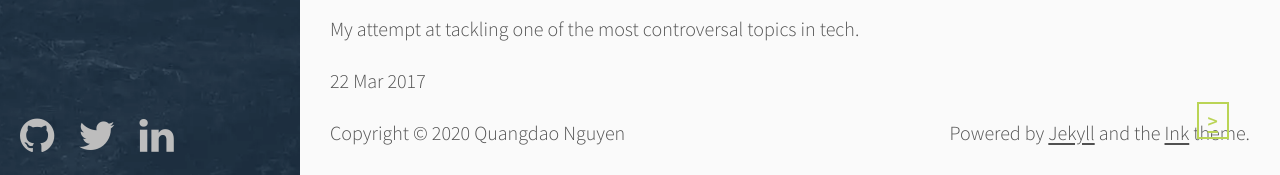
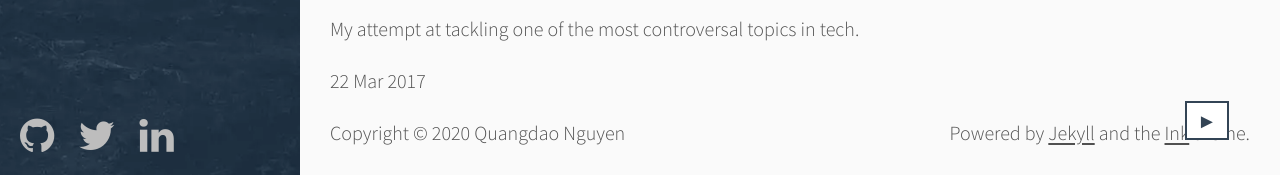
Before and after one commit to quangdaon/quangdao.com, a Jekyll site: the page built from index.html, in a window 1280 px wide and 1068 px high. Shown: the part 889-1064 px from the top of the window. Built offline with Jekyll 4.4.1, drawn with Linux system fonts in a browser that asks for light colours; the list of posts is cut into pages by our own code.

Commit message:
blog arrows

```diff
--- a/_config.yml
+++ b/_config.yml
@@ -1,6 +1,7 @@
 name:               "Quangdao Nguyen"
 description:        "80% Robot"
 default_meta:       "Creative, adaptable, and resourceful software developer with a passion for pushing limits and challenging impossiblities."
+minify_html:        false
 
 url:                "https://www.quangdao.com"
 author:             "thinker3197"
--- a/index.html
+++ b/index.html
@@ -23,12 +23,11 @@ layout: default
   {% endfor %} {% if paginator.total_pages > 1 %}
   <div class="pages">
     {% if paginator.previous_page %}
-    <a href="{{ paginator.previous_page_path | prepend: site.baseurl | replace: '//', '/' }}">
-      << /a>
+    <a href="{{ paginator.previous_page_path | prepend: site.baseurl | replace: '//', '/' }}">◀</a>
         {% endif %}
 
         {% if paginator.next_page %}
-        <a href="{{ paginator.next_page_path | prepend: site.baseurl | replace: '//', '/' }}">></a>
+        <a href="{{ paginator.next_page_path | prepend: site.baseurl | replace: '//', '/' }}">►</a>
         {% endif %}
   </div>
   {% endif %}
--- a/resources/style.scss
+++ b/resources/style.scss
@@ -335,17 +335,16 @@ tbody tr:nth-child(odd) th {
   font-weight: 800;
   margin: 2vw;
   a {
-    padding: 4px;
-    padding-left: 9px;
-    padding-right: 9px;
+    padding: 0.25em 0.5em;
     text-align: center;
-    border: 2px $theme-color solid;
-    color: $theme-color;
+    text-decoration: none;
+    background: #ffffff;
+    border: 2px $theme-accent solid;
+    color: $theme-accent;
     &:hover,
     &:focus {
       color: #fff;
-      border-color: #fff;
-      background: $theme-color;
+      background: $theme-accent;
     }
   }
 }
```
